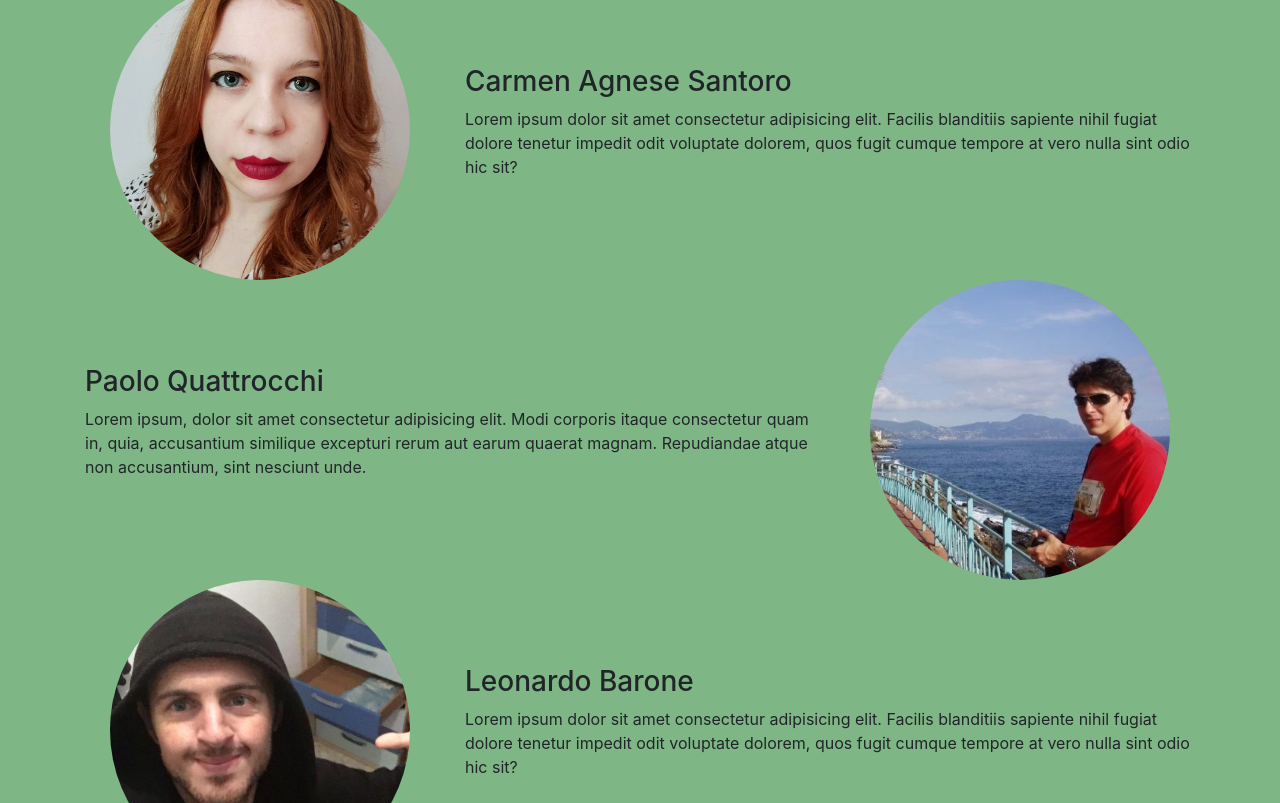
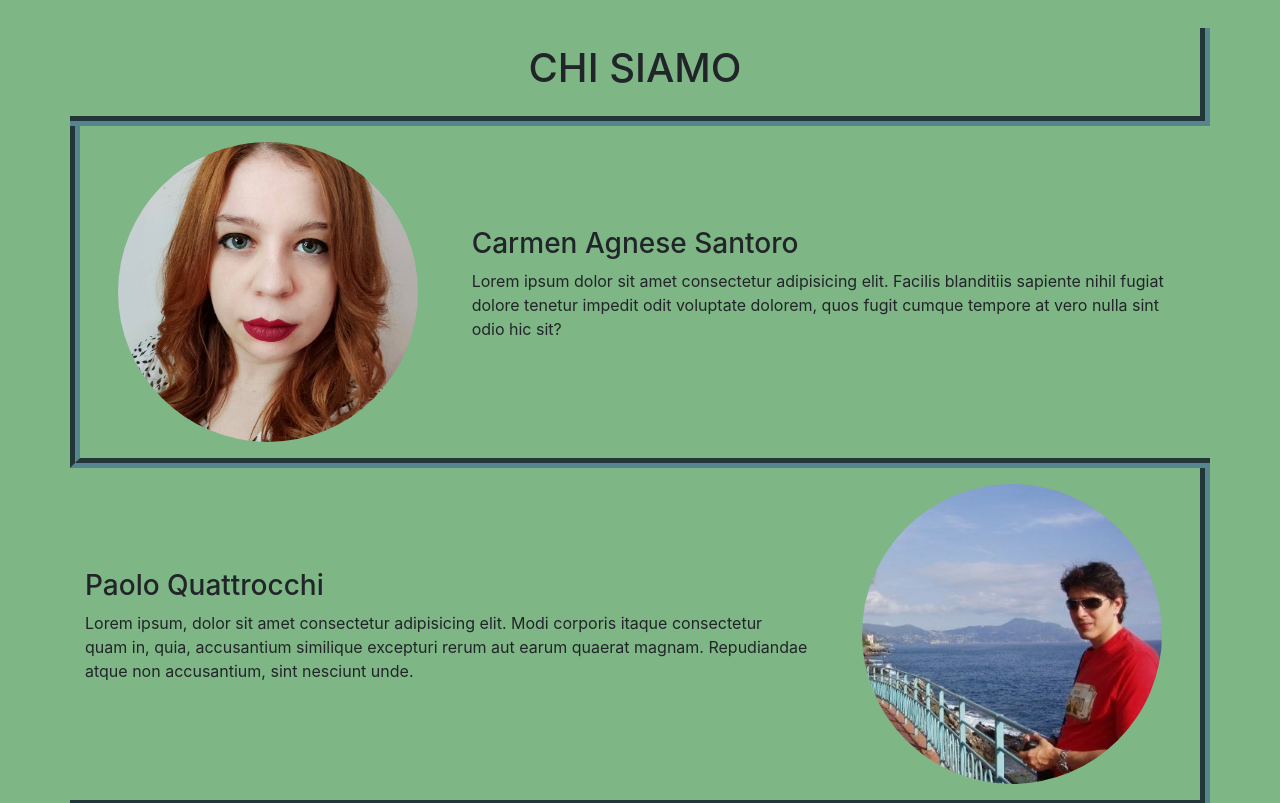
Before and after one commit to paolo-quattrocchi/Landingpage-KimJonBoom, a plain HTML site: page index.html in a window 1280 px wide. Shown: the part 820-1623 px from the top of the page. Drawn offline with nearby package versions, Linux system fonts and the light colour scheme.

Commit message:
19:00-30/10/2020-lb

```diff
--- a/index.html
+++ b/index.html
@@ -69,30 +69,36 @@
 
 
     <!-- Codice Leonardo -->
-    <div class="container ">
-        <div class="row d-flex align-items-center">
-            <div class="col-12 col-md-4 text-center">
+    <div class="container my-5">
+        <div class="row border-bottom-custom border-right-custom">
+            <div class="col-12 text-center py-3"><h2 class="h1">CHI SIAMO</h2></div>
+        </div>
+        <div class="row border-left-custom border-bottom-custom d-flex align-items-center">
+            <div class="col-12 col-md-4 text-center py-3">
                 <img class="img-fluid img-staff rounded-circle" src="./media/carmen.png" alt="carmen">
             </div>
-            <div class="col-12 col-md-8">
+            <div class="col-12 col-md-8 py-3">
                 <h3 class="text-center text-md-left">Carmen Agnese Santoro</h3>
                 <p>Lorem ipsum dolor sit amet consectetur adipisicing elit. Facilis blanditiis sapiente nihil fugiat dolore tenetur impedit odit voluptate dolorem, quos fugit cumque tempore at vero nulla sint odio hic sit?</p>
             </div>
         </div>
-        <div class="row d-flex align-items-center">
-            <div class="col-12 col-md-8">
+        <div class="row border-right-custom border-bottom-custom d-flex align-items-center">
+            <div class="col-12 col-md-4 text-center d-md-none py-3">
+                <img class="img-fluid img-staff rounded-circle" src="./media/paolo.png" alt="paolo">
+            </div>
+            <div class="col-12 col-md-8 py-3">
                 <h3 class="text-center text-md-left">Paolo Quattrocchi</h3>
                 <p>Lorem ipsum, dolor sit amet consectetur adipisicing elit. Modi corporis itaque consectetur quam in, quia, accusantium similique excepturi rerum aut earum quaerat magnam. Repudiandae atque non accusantium, sint nesciunt unde.</p>
             </div>
-            <div class="col-12 col-md-4 text-center">
+            <div class="col-12 col-md-4 text-center d-none d-md-block py-3">
                 <img class="img-fluid img-staff rounded-circle" src="./media/paolo.png" alt="paolo">
             </div>
         </div>
-        <div class="row d-flex align-items-center">
-            <div class="col-12 col-md-4 text-center">
+        <div class="row border-left-custom border-bottom-custom d-flex align-items-center">
+            <div class="col-12 col-md-4 text-center py-3">
                 <img class="img-fluid img-staff rounded-circle" src="./media/leonardo.jpg" alt="leonardo">
             </div>
-            <div class="col-12 col-md-8">
+            <div class="col-12 col-md-8 py-3">
                 <h3 class="text-center text-md-left">Leonardo Barone</h3>
                 <p>Lorem ipsum dolor sit amet consectetur adipisicing elit. Facilis blanditiis sapiente nihil fugiat dolore tenetur impedit odit voluptate dolorem, quos fugit cumque tempore at vero nulla sint odio hic sit?</p>
             </div>
--- a/style.css
+++ b/style.css
@@ -3,6 +3,7 @@
     --text-color: #fff;
     --text-shadow-primary: #818f82;
     --text-cta: #e2dada;
+    --border-custom: #55858e;
 }
 
 body {
@@ -54,3 +55,12 @@ header {
     background-color: var(--primary-color);
     color: var(--text-cta);
 }
+.border-right-custom{
+    border-right: groove 10px var(--border-custom) ;
+}
+.border-left-custom{
+    border-left: groove 10px var(--border-custom) ;
+}
+.border-bottom-custom{
+    border-bottom: groove 10px var(--border-custom);
+}
```
